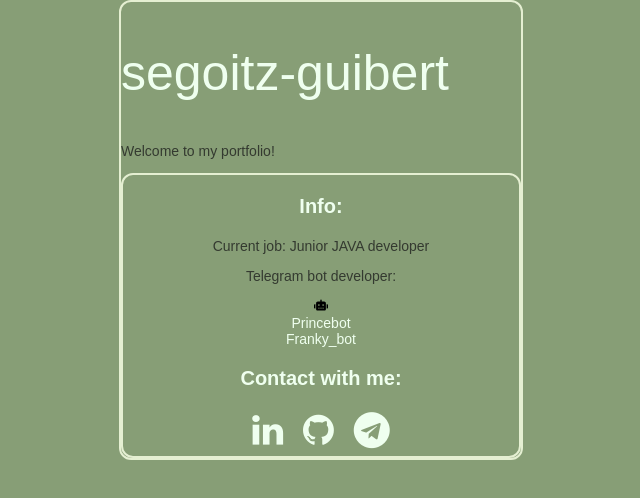
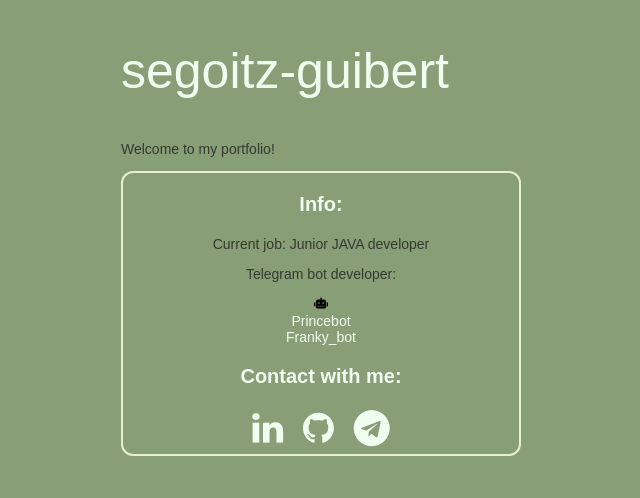
Before and after one commit to batichico/batichico.github.io, a plain HTML site: page index.html in a window 1280 px wide. Shown: the whole page, without its empty margins (319-959 px from the left). Drawn offline with Linux system fonts and the light colour scheme.

Commit message:
Update main.css

```diff
--- a/css/main.css
+++ b/css/main.css
@@ -14,8 +14,6 @@ p{
 }
 .container{
   margin-top: 5px;
-  border: 2px solid #e5efd2;
-  border-radius: 12px;
   width: 400px;
   margin: 0 auto;
   text-align: justify;
```
